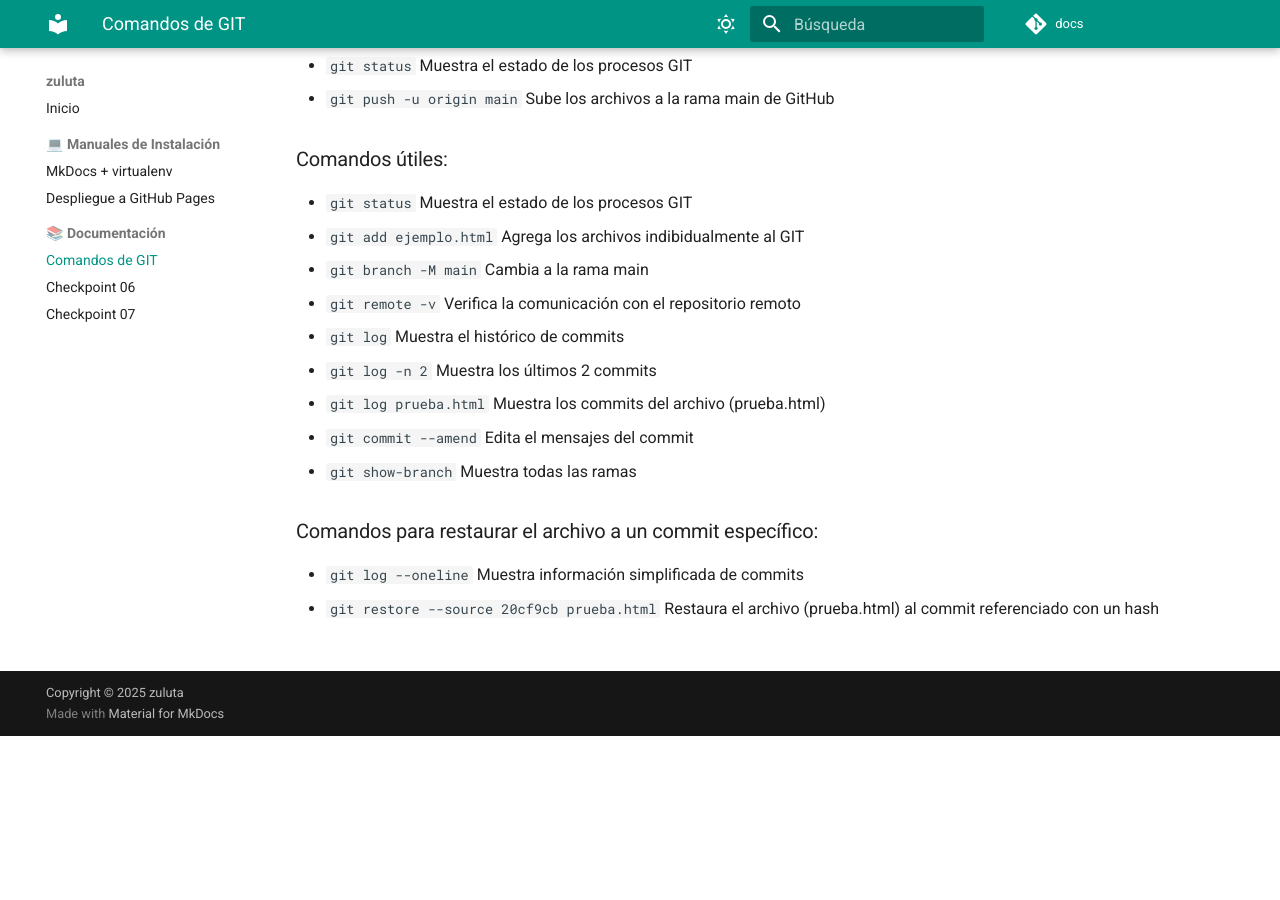
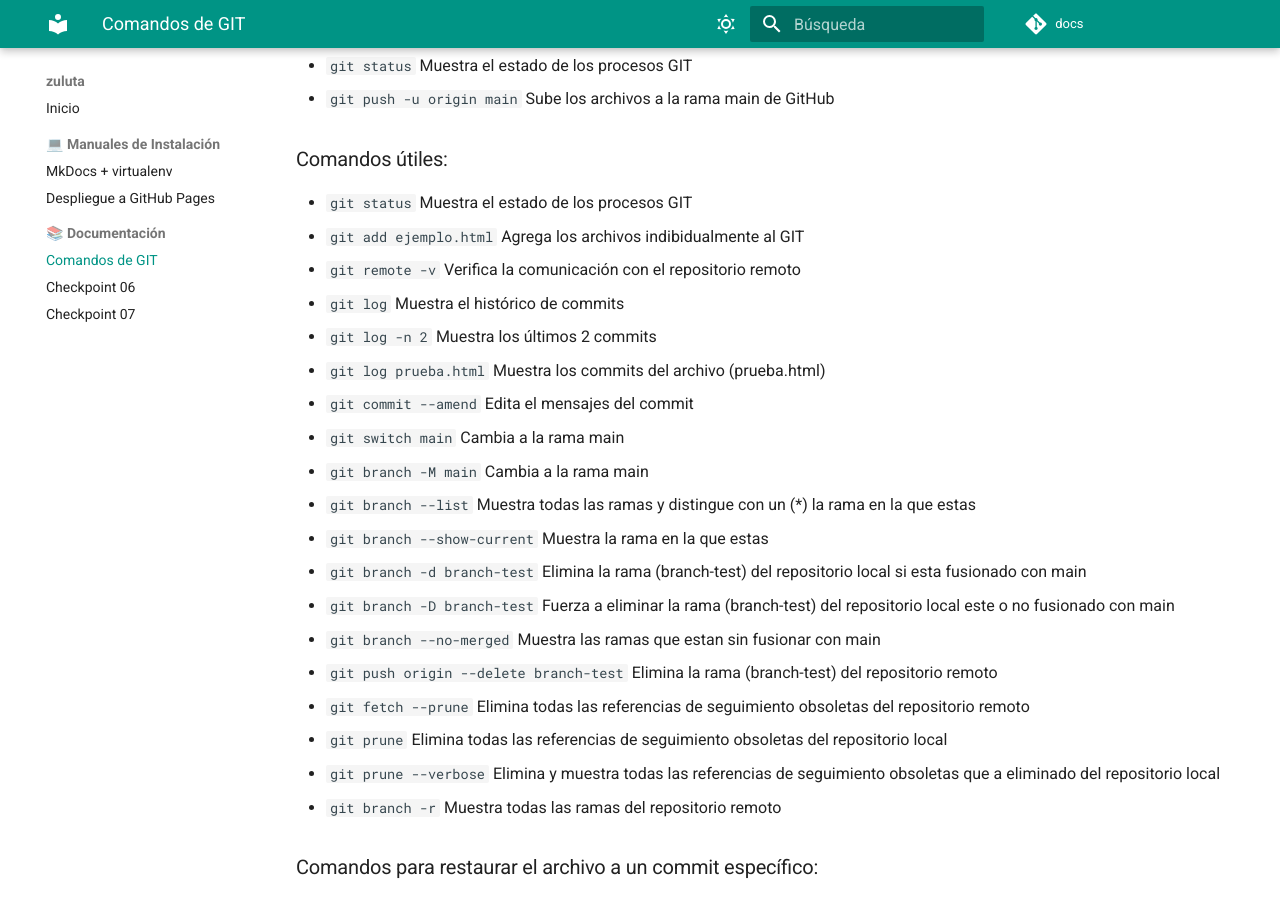
Before and after one commit to zuluta/docs, an MkDocs documentation site: the page built from docs/comandos_git.md, in a window 1280 px wide and 900 px high, scrolled down 716 px. Built offline with MkDocs 1.6.1 and Material for MkDocs 9.7.7, drawn with Linux system fonts in a browser that asks for light colours; comment, search, counter and statistics services are not loaded; before the commit the page ends 1452 px from its top, so only the background shows below that.

Commit message:
actualizar archivo

```diff
--- a/docs/comandos_git.md
+++ b/docs/comandos_git.md
@@ -33,13 +33,23 @@ hide:
 
   - `git status` Muestra el estado de los procesos GIT
   - `git add ejemplo.html` Agrega los archivos indibidualmente al GIT
-  - `git branch -M main` Cambia a la rama main
   - `git remote -v` Verifica la comunicación con el repositorio remoto
   - `git log` Muestra el histórico de commits
   - `git log -n 2` Muestra los últimos 2 commits
   - `git log prueba.html` Muestra los commits del archivo (prueba.html)
   - `git commit --amend` Edita el mensajes del commit
-  - `git show-branch` Muestra todas las ramas
+  - `git switch main` Cambia a la rama main
+  - `git branch -M main` Cambia a la rama main
+  - `git branch --list` Muestra todas las ramas y distingue con un (*) la rama en la que estas
+  - `git branch --show-current` Muestra la rama en la que estas
+  - `git branch -d branch-test` Elimina la rama (branch-test) del repositorio local si esta fusionado con main
+  - `git branch -D branch-test` Fuerza a eliminar la rama (branch-test) del repositorio local este o no fusionado con main
+  - `git branch --no-merged` Muestra las ramas que estan sin fusionar con main
+  - `git push origin --delete branch-test` Elimina la rama (branch-test) del repositorio remoto
+  - `git fetch --prune` Elimina todas las referencias de seguimiento obsoletas del repositorio remoto
+  - `git prune` Elimina todas las referencias de seguimiento obsoletas del repositorio local
+  - `git prune --verbose` Elimina y muestra todas las referencias de seguimiento obsoletas que a eliminado del repositorio local
+  - `git branch -r` Muestra todas las ramas del repositorio remoto
 
 ### Comandos para restaurar el archivo a un commit específico:
 
```
Also changed, not shown: site/comandos_git/index.html, site/search/search_index.json, site/sitemap.xml, 1 other file.
